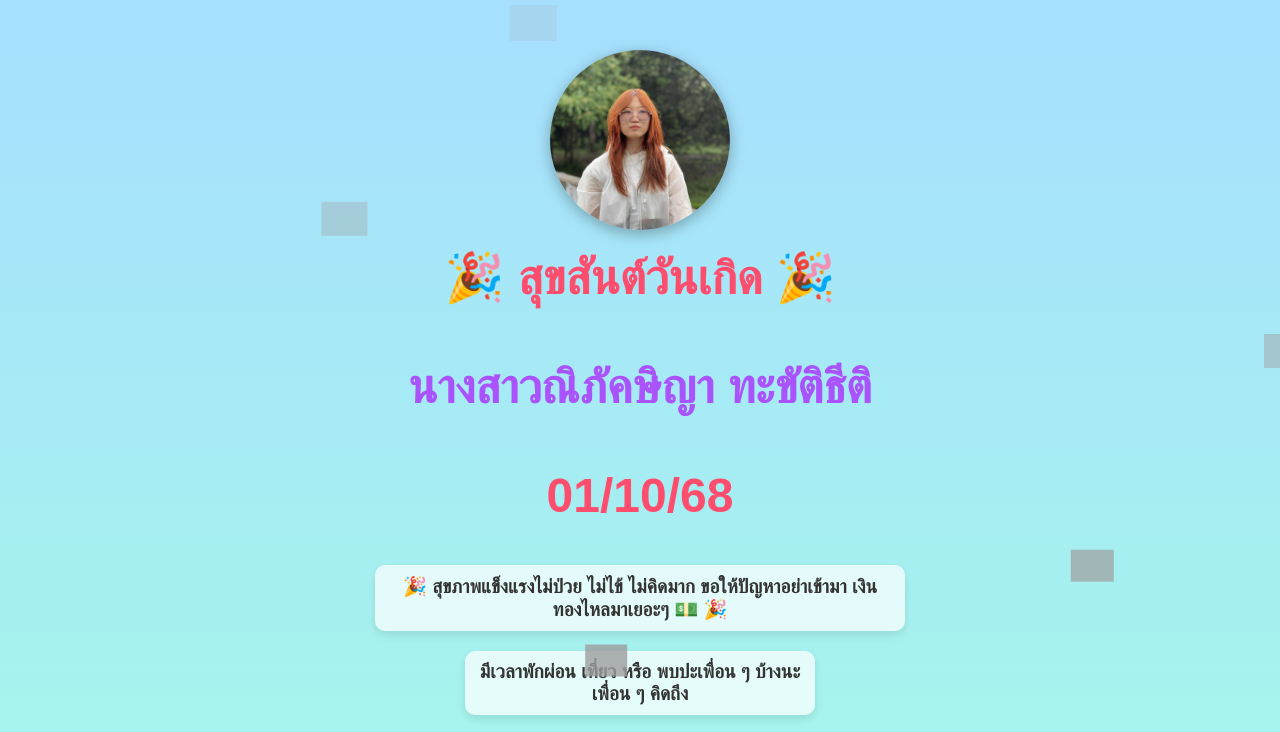
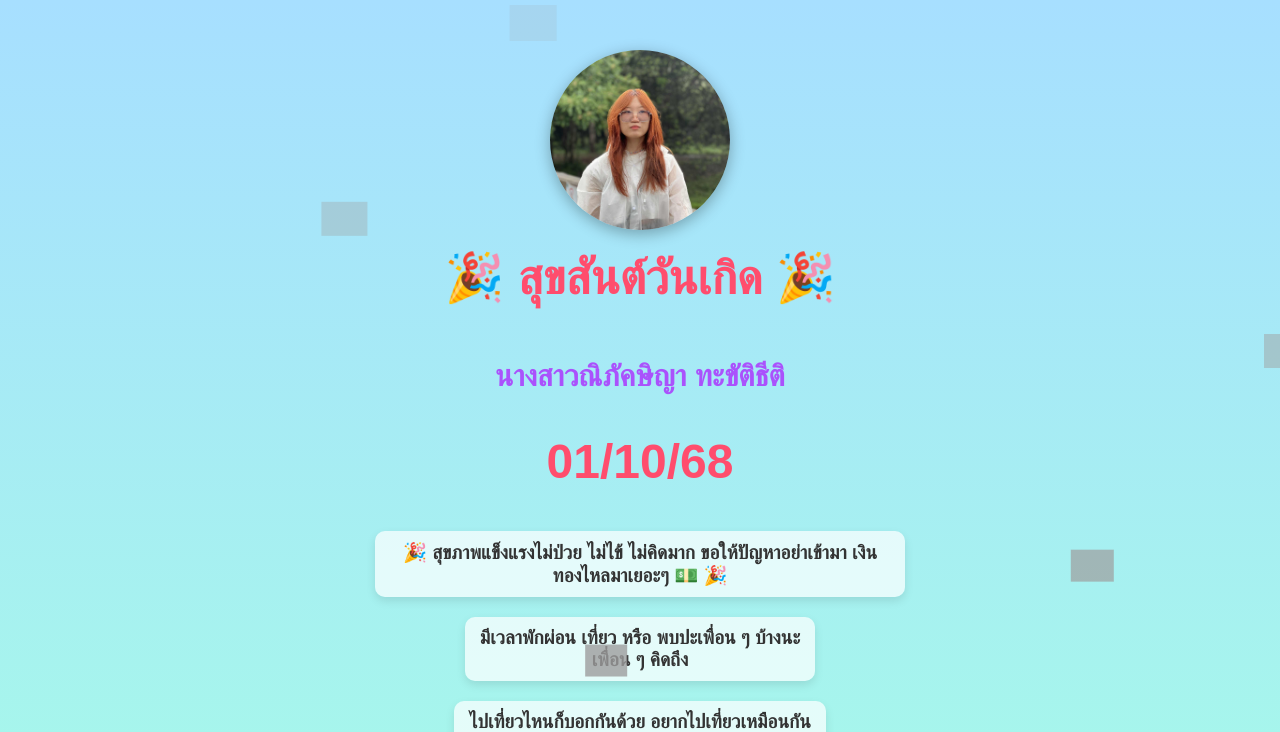
Before and after one commit to RealPocky/birthday-asia, a plain HTML site: page index.html in a window 1280 px wide. Shown: the top 732 px of the page. Drawn offline with Linux system fonts and the light colour scheme; grey boxes are pictures that could not be loaded.

Commit message:
Update index.html

```diff
--- a/index.html
+++ b/index.html
@@ -126,7 +126,7 @@ bgm.play().catch(() => {
 
 <img src="img/img_1.jpg" alt="รูปของเขา" class="photo">
 <h1>🎉 สุขสันต์วันเกิด 🎉</h1>
-<h1 style="color: rgb(170, 82, 252);">นางสาวณิภัคษิญา ทะขัติธีติ</h1>
+<h1 style="color: rgb(170, 82, 252); font-size: 30px;">นางสาวณิภัคษิญา ทะขัติธีติ</h1>
 <h1>01/10/68</h1>
 <h2>🎉 สุขภาพแข็งแรงไม่ป่วย ไม่ไข้ ไม่คิดมาก ขอให้ปัญหาอย่าเข้ามา เงินทองไหลมาเยอะๆ 💵 🎉</h2>
 <h2>มีเวลาพักผ่อน เที่ยว หรือ พบปะเพื่อน ๆ บ้างนะ <br>เพื่อน ๆ คิดถึง</h2>
```
